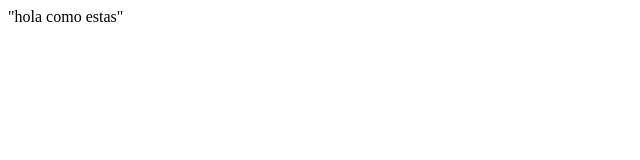
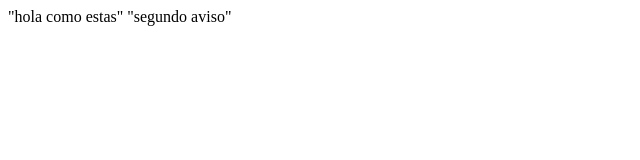
Before and after one commit to fabioarias1961/miweb, a plain HTML site: page index.html in a window 1280 px wide. Shown: the whole page, without its empty margins (0-640 px from the left). Drawn offline with Linux system fonts and the light colour scheme.

Commit message:
Agregamos una nueva linea

```diff
--- a/index.html
+++ b/index.html
@@ -7,5 +7,6 @@
 </head>
 <body>
    "hola como estas"
+   "segundo aviso"
 </body>
 </html>
```
